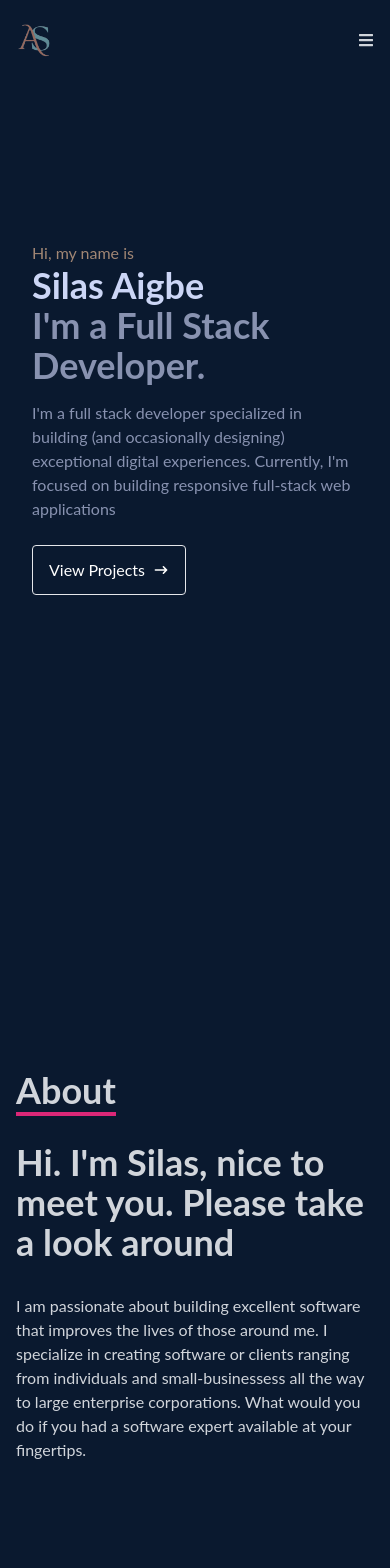
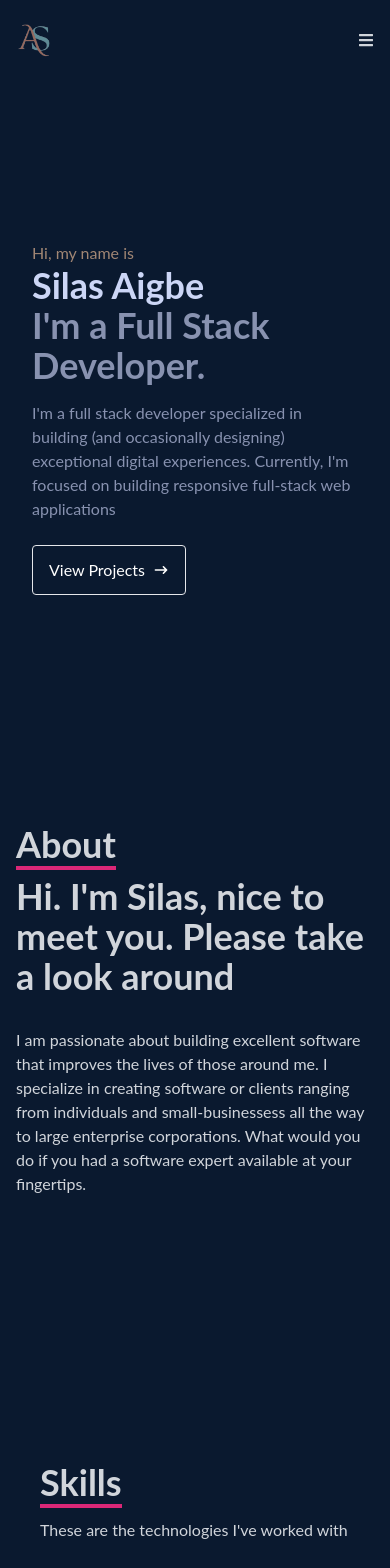
Before and after one commit to Nosakeys/MyPortoflio, a React (Create React App) app: page / in a window 390 px wide. Shown: the top 1568 px of the page. Built offline with nearby package versions, Linux system fonts and the light colour scheme.

Commit message:
Mobile-space-changes

```diff
--- a/src/App.js
+++ b/src/App.js
@@ -17,7 +17,7 @@ const App = () => {
       <Skills/>
       <Projects/>
       <Contact/>
-      <p className="text-gray-300 bg-[#0a192f] text-center">© {new Date().getFullYear()} Nosakeys</p>
+      <p className="text-gray-300  bg-[#0a192f] text-center">© Silas Aigbe. All right reserved.</p>
     </div>
   );
 };
--- a/src/components/About.jsx
+++ b/src/components/About.jsx
@@ -5,7 +5,7 @@ const About = () => {
     <div name="about" className="w-full h-screen bg-[#0a192f] text-gray-300">
       <div className="flex flex-col justify-center items-center w-full h-full">
         <div className="max-w-[1000px] w-full grid grid-cols-2 gap-8">
-          <div className="sm:text-right pb-8 pl-4">
+          <div className="sm:text-right pb-3 md:pb-8 pl-4">
             <p className="text-4xl font-bold inline border-b-4 border-pink-600">
               About
             </p>
--- a/src/components/Contact.jsx
+++ b/src/components/Contact.jsx
@@ -2,7 +2,7 @@ import React from 'react'
 
 const Contact = () => {
   return (
-    <div name= 'contact' className='w-full h-screen bg-[#0a192f] flex justify-center items-center px-4 pt-20'>
+    <div name= 'contact' className='w-full h-[95svh] sm:h-screen bg-[#0a192f] flex justify-center items-center px-4 pt-20'>
         <form method='POST' action="https://getform.io/f/c365842e-0096-46b1-ada5-13c006a1d129" className='flex flex-col max-w-[600px] w-full h-full'>
             <div className='pb-5'>
                 <p className='text-4xl font-bold inline border-b-4 border-pink-600 text-gray-300'>Contact</p>
--- a/src/components/Home.jsx
+++ b/src/components/Home.jsx
@@ -4,7 +4,7 @@ import { Link } from "react-scroll";
 
 const Home = () => {
   return (
-    <div name="home" className=" w-full h-screen bg-[#0a192f]">
+    <div name="home" className=" w-full h-screen bg-[#0a192f] -mb-[16rem] sm:-mb-0 ">
       {/* Container */}
       <div className="max-w-[1000px] mx-auto px-8 flex flex-col justify-center h-full">
         <p className="text-[#a18674]"> Hi, my name is</p>
```
